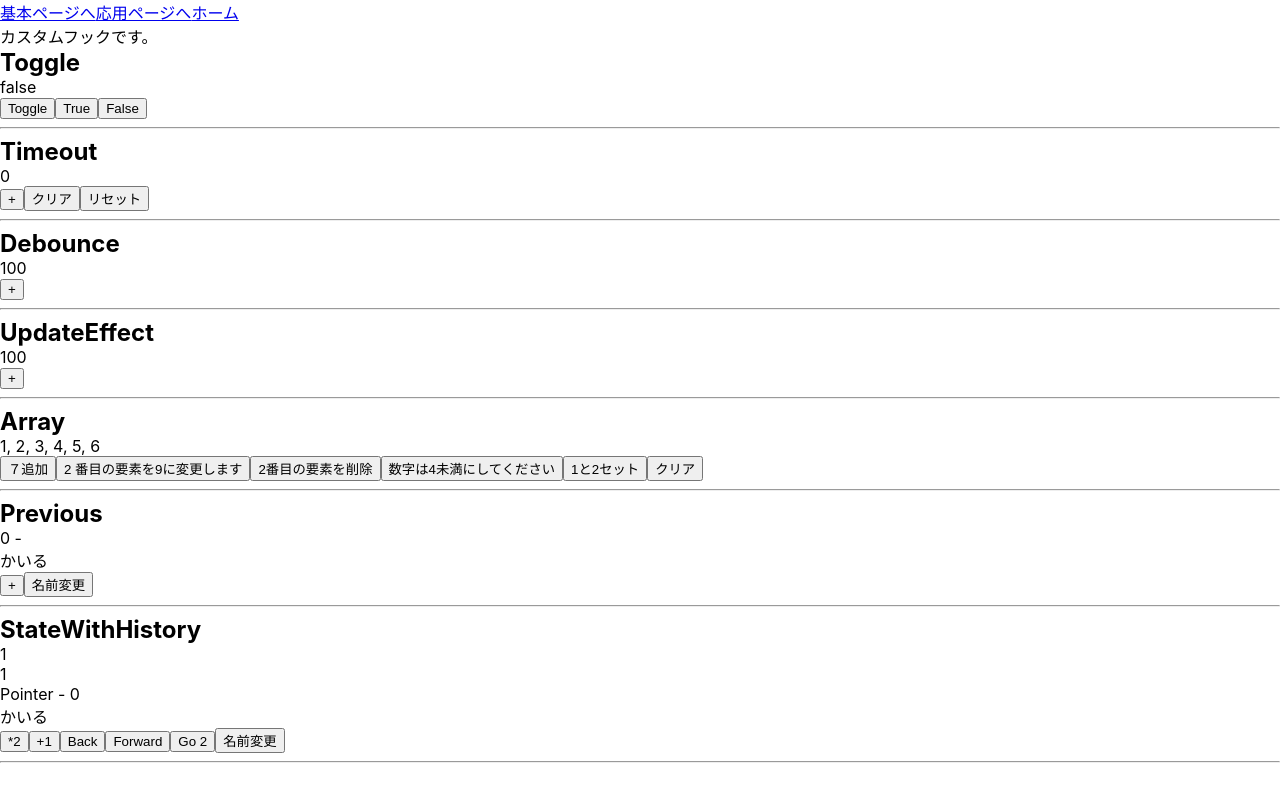
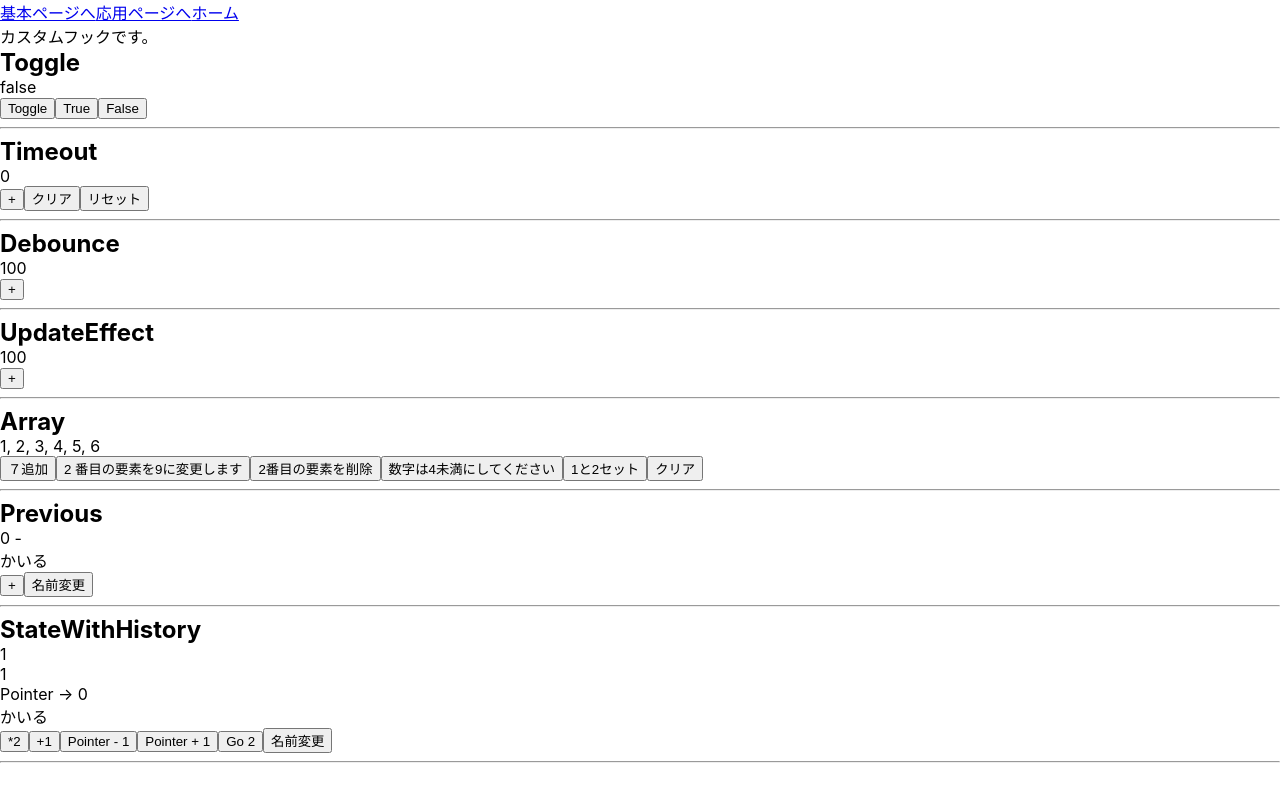
Before and after one commit to genta-t/react18-tutorial, a React (Create React App) app: page /custom-hooks in a window 1280 px wide. Built offline with nearby package versions, Linux system fonts and the light colour scheme.

Commit message:
useStateWithHistoryUI修正

```diff
--- a/src/components/customHooks/stateWithHistory/StateWithHistoryComp.tsx
+++ b/src/components/customHooks/stateWithHistory/StateWithHistoryComp.tsx
@@ -14,12 +14,12 @@ const StateWithHistoryComp = () => {
       <h2>StateWithHistory</h2>
       <p>{count}</p>
       <p>{history.join(", ")}</p>
-      <p>Pointer - {pointer}</p>
+      <p>Pointer → {pointer}</p>
       <p>{name}</p>
       <button onClick={() => setCount(c => c * 2)}>*2</button>
       <button onClick={() => setCount(c => c + 1)}>+1</button>
-      <button onClick={back}>Back</button>
-      <button onClick={forward}>Forward</button>
+      <button onClick={back}>Pointer - 1</button>
+      <button onClick={forward}>Pointer + 1</button>
       <button onClick={() => go(2)}>Go 2</button>
       <button onClick={handleName}>名前変更</button>
       <hr />
```
